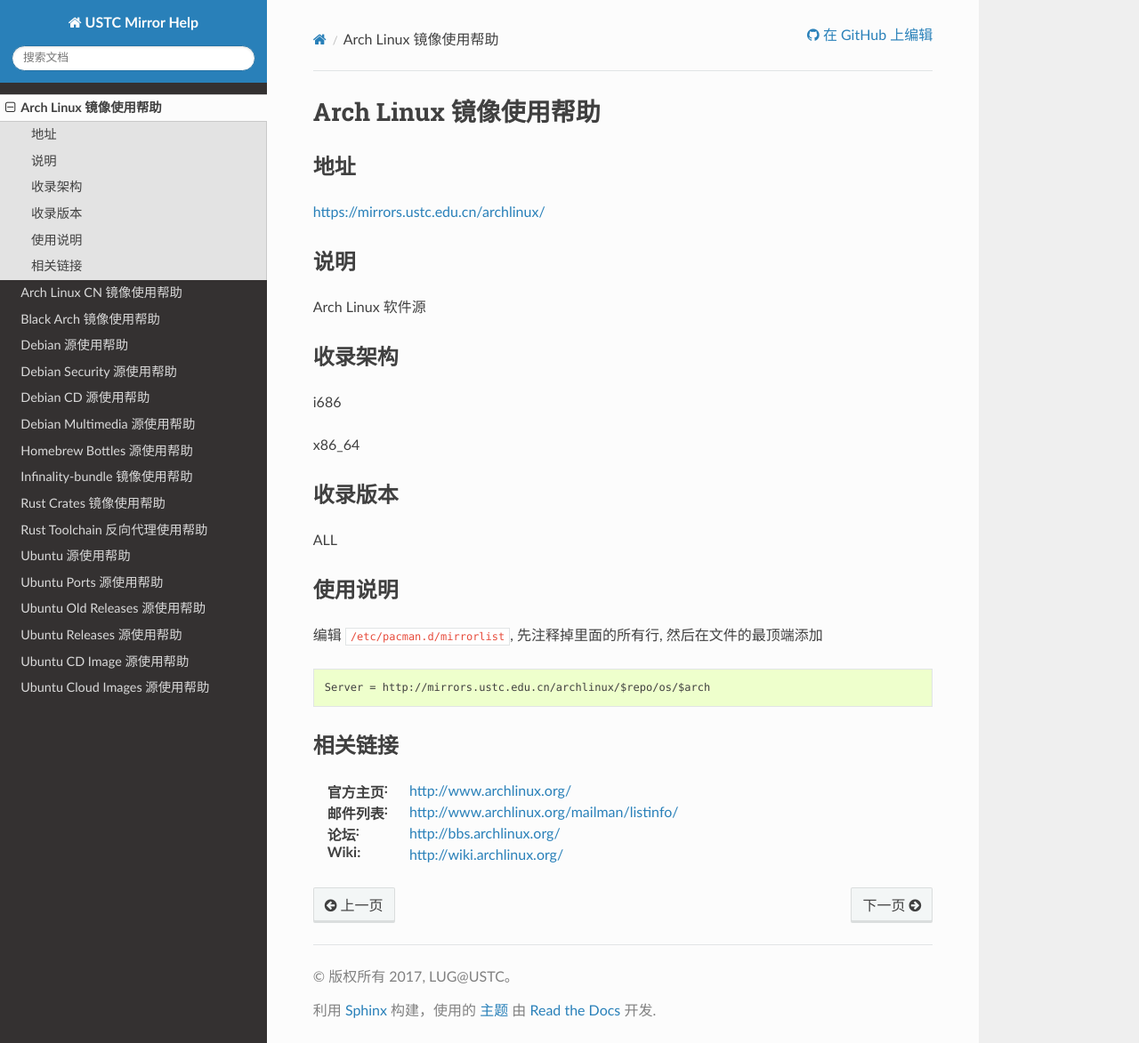
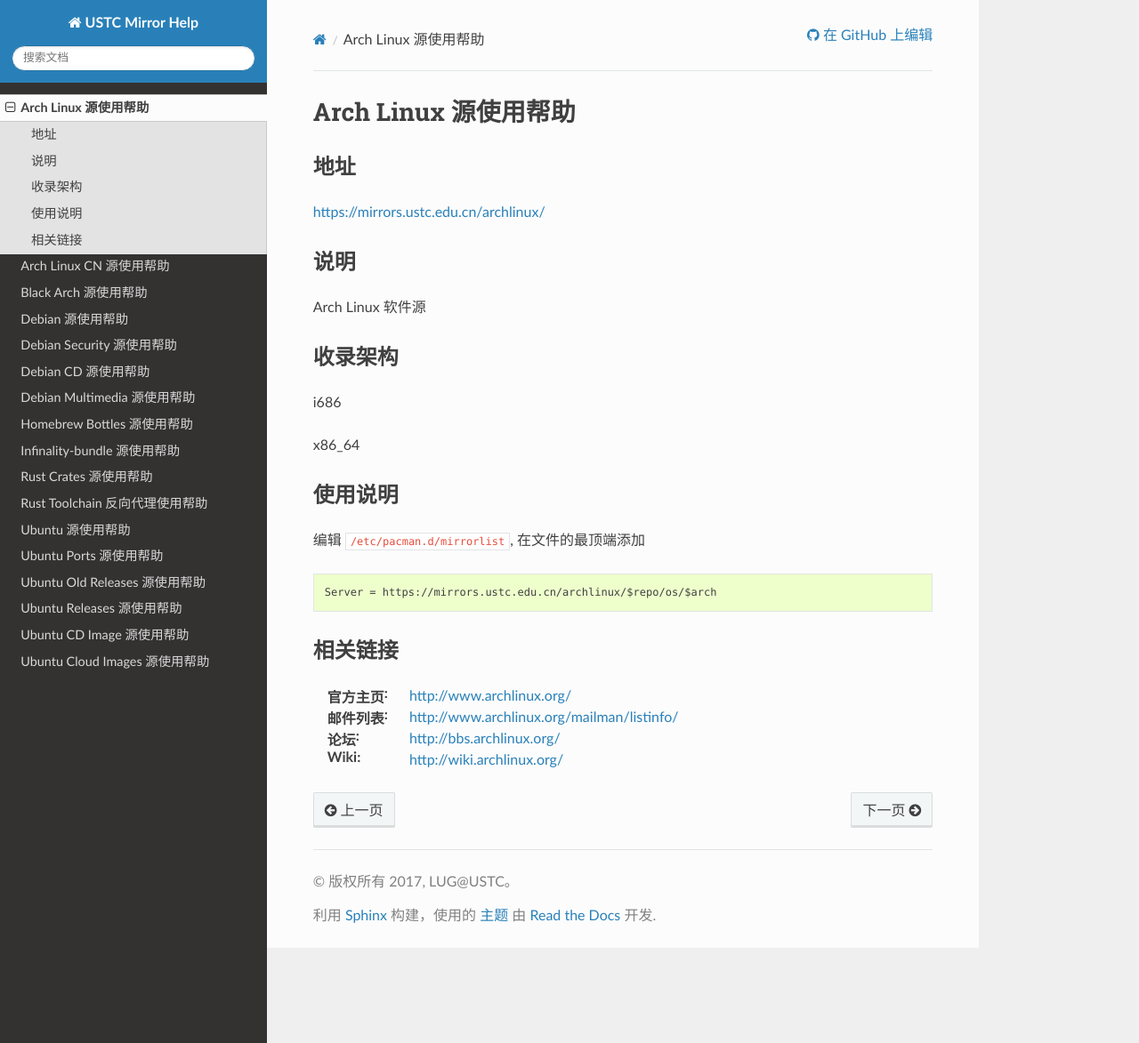
Before and after one commit to ustclug/mirrorhelp, a Sphinx documentation site: the page built from source/archlinux.rst, in a window 1280 px wide and 1173 px high. Shown: the whole window at 89% size. Built offline with Sphinx 7.4.7 and the Read the Docs theme 2.0.0, drawn with Linux system fonts in a browser that asks for light colours.

Commit message:
Minor modification

```diff
--- a/source/archlinux.rst
+++ b/source/archlinux.rst
@@ -1,5 +1,5 @@
 =======================
-Arch Linux 镜像使用帮助
+Arch Linux 源使用帮助
 =======================
 
 地址
@@ -19,19 +19,14 @@
 
 x86_64
 
-收录版本
-========
-
-ALL
-
 使用说明
 ========
 
-编辑 :file:`/etc/pacman.d/mirrorlist`, 先注释掉里面的所有行, 然后在文件的最顶端添加
+编辑 :file:`/etc/pacman.d/mirrorlist`, 在文件的最顶端添加
 
 ::
 
-    Server = http://mirrors.ustc.edu.cn/archlinux/$repo/os/$arch
+    Server = https://mirrors.ustc.edu.cn/archlinux/$repo/os/$arch
 
 相关链接
 ========
--- a/source/archlinuxcn.rst
+++ b/source/archlinuxcn.rst
@@ -1,5 +1,5 @@
 ==========================
-Arch Linux CN 镜像使用帮助
+Arch Linux CN 源使用帮助
 ==========================
 
 地址
@@ -17,7 +17,7 @@
 
 Arch Linux 中文社区仓库是由 Arch Linux 中文社区驱动的非官方用户仓库。包含中文用户常用软件、工具、字体/美化包等。
 
-仓库地址：`<http://repo.archlinuxcn.org>`_
+仓库地址：http://repo.archlinuxcn.org
 
 该仓库地址可能会根据你所在的网络环境自动选择镜像源地址。
 
--- a/source/blackarch.rst
+++ b/source/blackarch.rst
@@ -1,5 +1,5 @@
 =======================
-Black Arch 镜像使用帮助
+Black Arch 源使用帮助
 =======================
 
 地址
@@ -17,7 +17,7 @@
 
 BlackArch 是一款基于 ArchLinux 的为渗透测试及安全研究人员开发的发行版, 相当于 Arch 版的 BackTrack/Kali。
 
-仓库地址：`<http://blackarch.org/blackarch/>`_
+仓库地址：http://blackarch.org/blackarch/
 
 收录架构
 ========
--- a/source/infinality-bundle.rst
+++ b/source/infinality-bundle.rst
@@ -1,5 +1,5 @@
 ==============================
-Infinality-bundle 镜像使用帮助
+Infinality-bundle 源使用帮助
 ==============================
 
 地址
@@ -10,7 +10,7 @@
 说明
 ====
 
-Infinality-bundle 镜像
+Infinality-bundle 源
 
 使用说明
 ========
--- a/source/rust-crates.rst
+++ b/source/rust-crates.rst
@@ -1,5 +1,5 @@
 ========================
-Rust Crates 镜像使用帮助
+Rust Crates 源使用帮助
 ========================
 
 地址
@@ -10,7 +10,7 @@
 说明
 ====
 
-Rust Crates Registry 镜像
+Rust Crates Registry 源
 
 使用说明
 ========
@@ -29,7 +29,7 @@
 
 ::
 
-    registry = "http://mirrors.ustc.edu.cn/crates.io-index"
+    registry = "https://mirrors.ustc.edu.cn/crates.io-index"
 
 同步频率为每两个小时更新一次
 
--- a/source/rust-static.rst
+++ b/source/rust-static.rst
@@ -25,3 +25,5 @@
 ::
 
     export RUSTUP_UPDATE_ROOT=https://mirrors.ustc.edu.cn/rust-static/rustup
+
+.. attention:: 截止到该页面编写的时候(2017-01-05), cargo 的软件包依然托管在 AWS 上, 因此无法对下载地址做替换, 下载速度可能较慢. 但该软件包只有大概 10 MB 左右, 影响不会很大.
```
